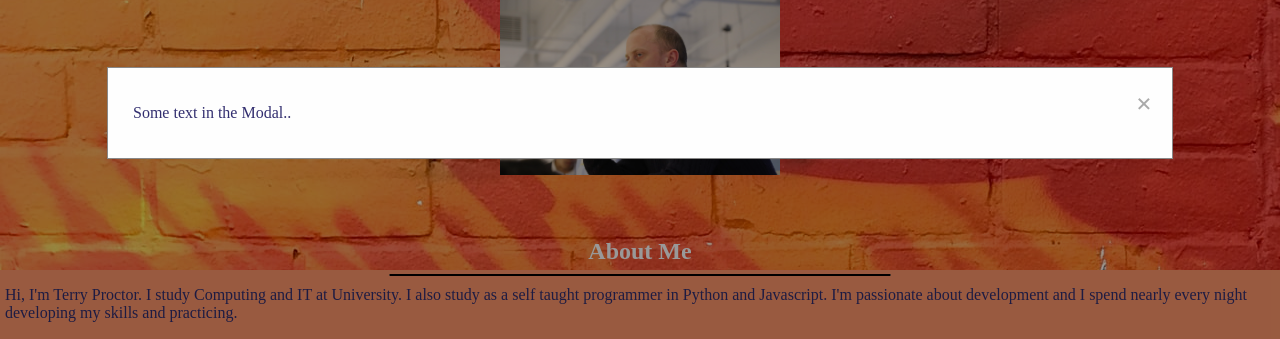
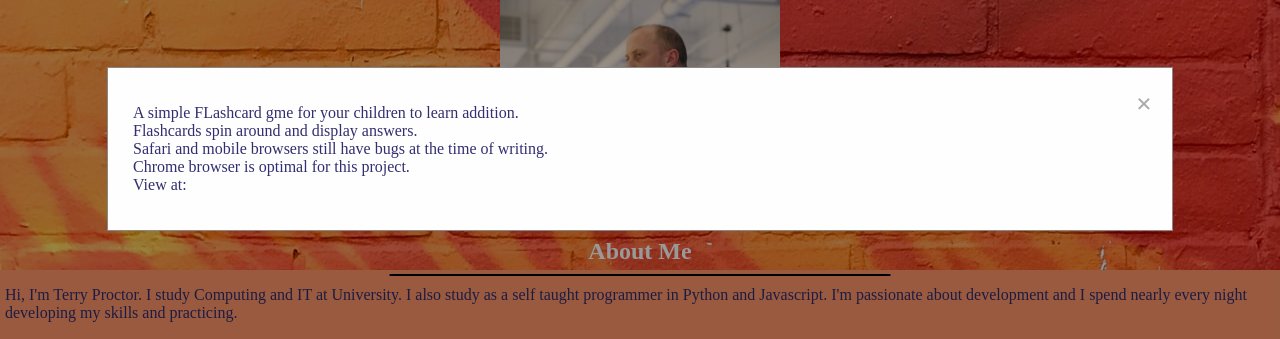
Before and after one commit to terryproctor/portfolio, a plain HTML site: page index.html in a window 1280 px wide. Both pictures are taken after a click on the button "Flashcard project". Shown: the part 125-464 px from the top of the page. Drawn offline with Linux system fonts and the light colour scheme.

Commit message:
1st button

```diff
--- a/index.html
+++ b/index.html
@@ -65,7 +65,13 @@
         <!-- Modal content -->
         <div class="modal-content">
           <span class="close">&times;</span>
-          <p>Some text in the Modal..</p>
+          <p>A simple FLashcard gme for your children to learn addition.<br>
+              Flashcards spin around and display answers.<br>
+              Safari and mobile browsers still have bugs at the time of writing.<br>
+              Chrome browser is optimal for this project.<br>
+              View at: <a href="https://terryproctor.github.io/flipping_cards/"></a>
+
+          </p>
         </div>
     </div>
 
```
